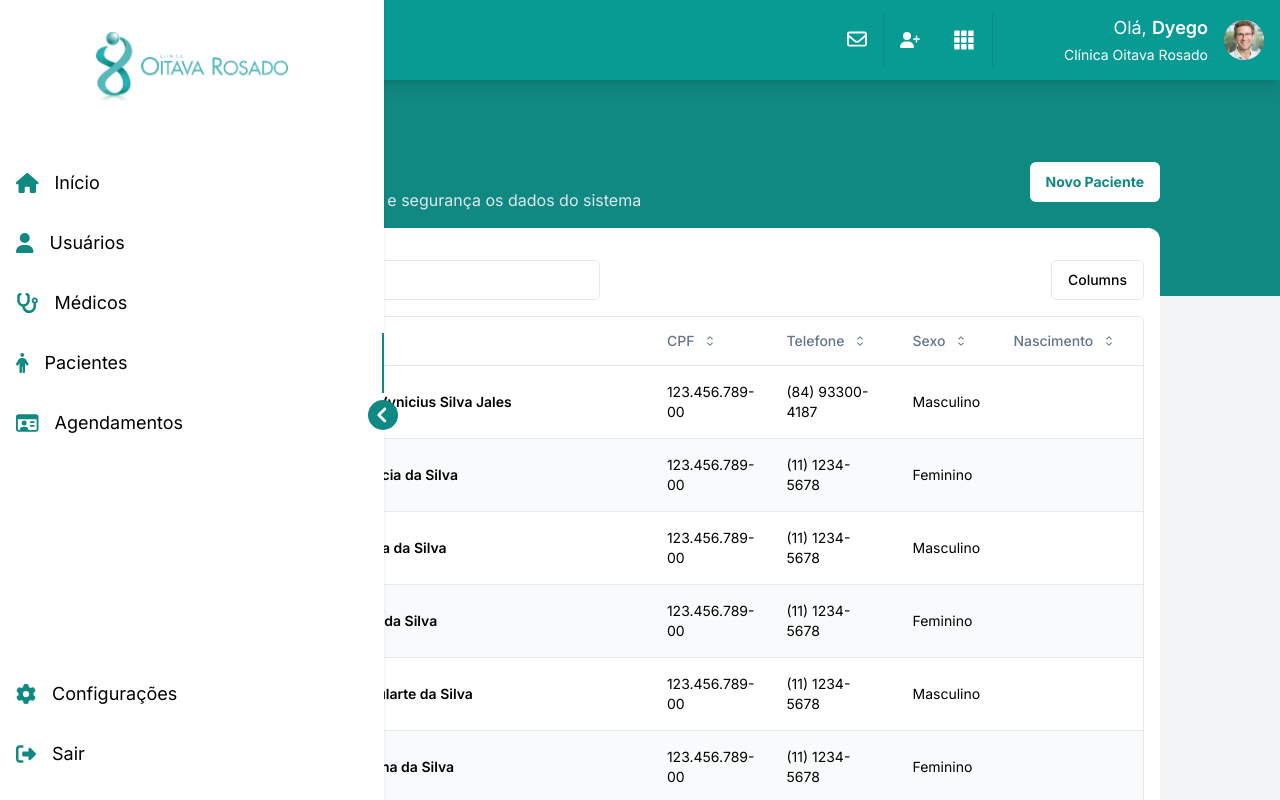
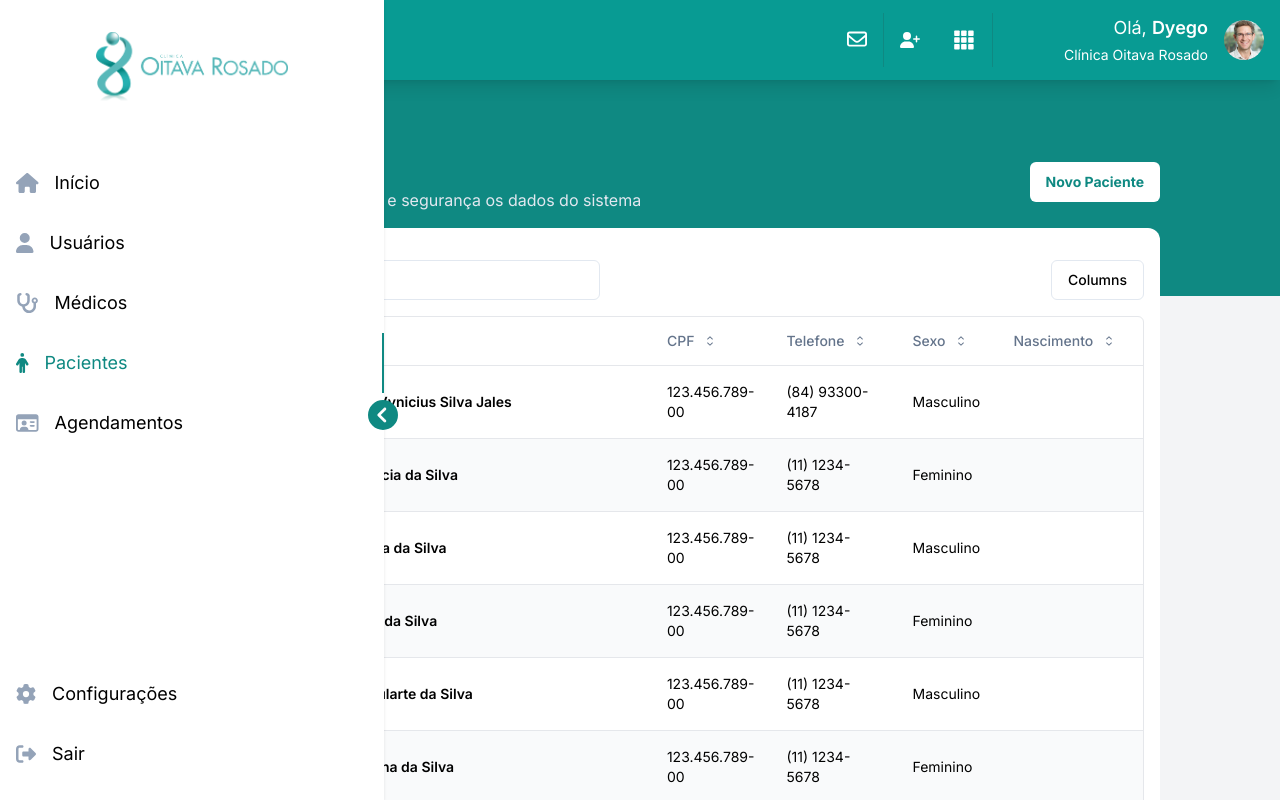
Before and after one commit to vynijales/OitavaRosado-frontend, a Next.js app: page /patients in a window 1280 px wide. Both pictures are taken after a click on the icon 79 px from the left and 415 px from the top of the page. Shown: the top 800 px of the page. Built offline with nearby package versions, Linux system fonts and the light colour scheme.

Commit message:
style: mudar cores dos links

```diff
--- a/src/components/buttons/NavLink.tsx
+++ b/src/components/buttons/NavLink.tsx
@@ -19,8 +19,12 @@ export default function NavLink({ path, icon, text, currentPath, expanded }: Nav
                 ${expanded ? "justify-start" : "justify-center"}
             `}
         >
-            <FontAwesomeIcon icon={icon} className="text-primary text-xl" />
-            <span className={`${expanded ? "" : "hidden"} text-lg`}>{text}</span>
+            <FontAwesomeIcon icon={icon} className={`text-xl
+                ${currentPath === path ? 'text-primary' : 'text-slate-400'}`} />
+            <span className={`text-lg
+                ${expanded ? "" : "hidden"}
+                ${currentPath == path ? "text-primary" : ''
+                }`}>{text}</span>
         </a>
     );
 };
```
